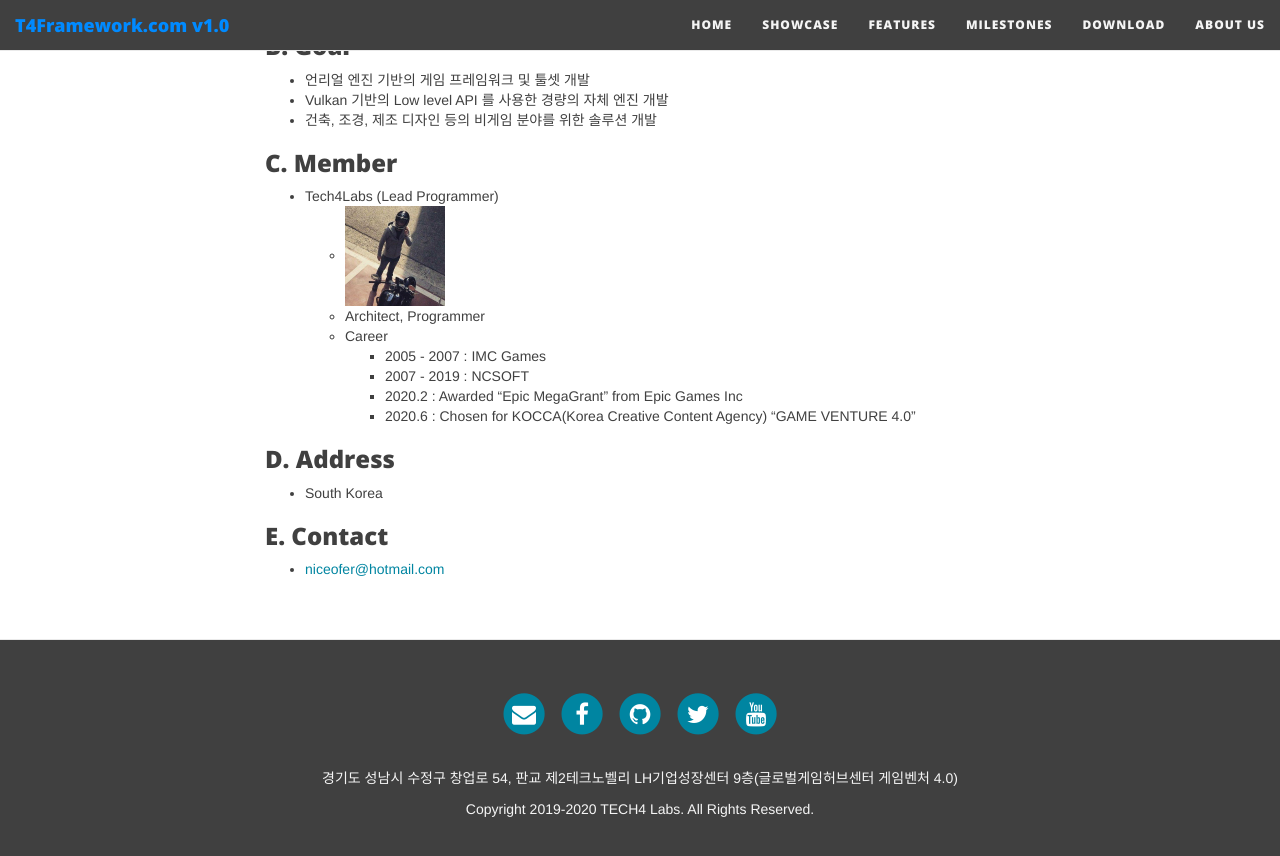
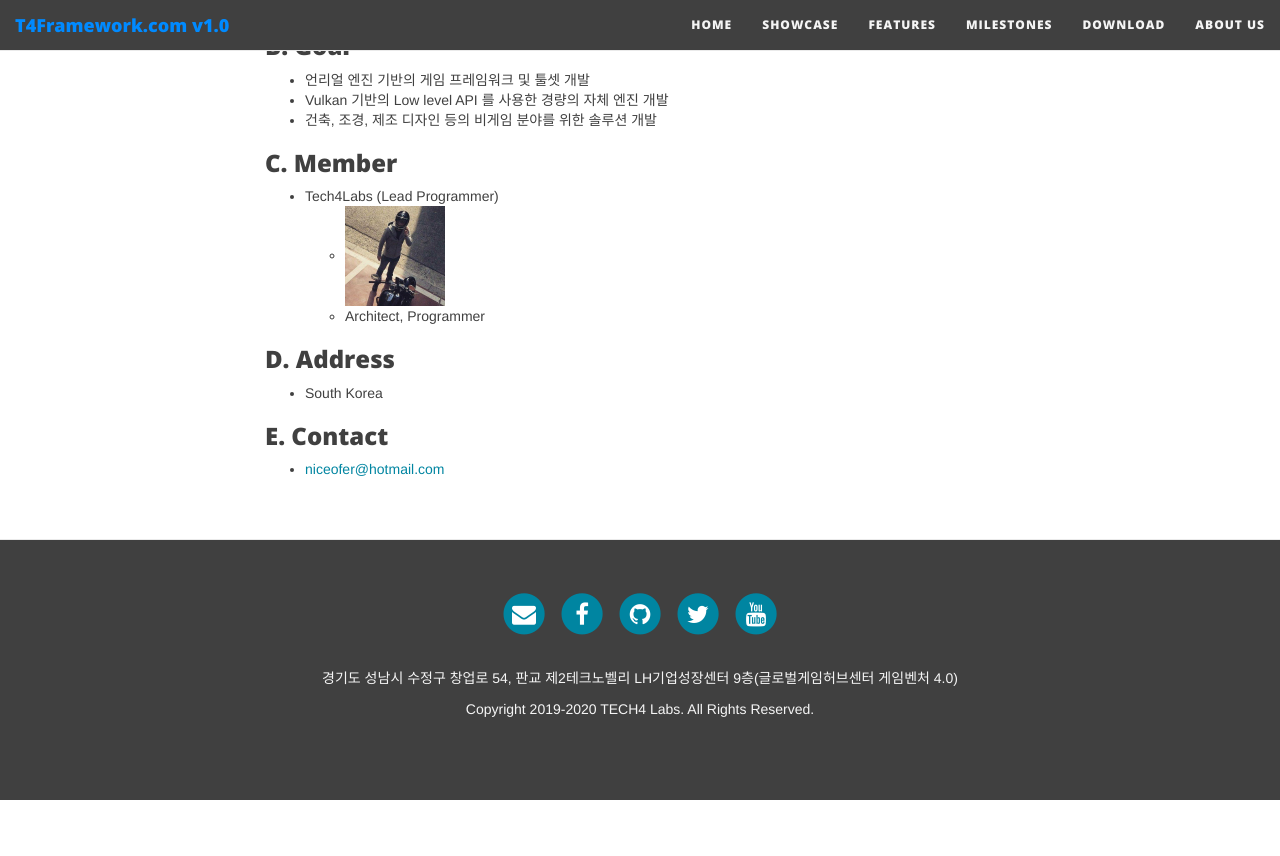
Before and after one commit to T4Framework/T4Framework_WebSite, a Jekyll site: the page built from docs/AboutUs.md, in a window 1280 px wide and 900 px high, scrolled down 708 px. Shown: the top 856 px of the window. Built offline with Jekyll 4.4.1, drawn with Linux system fonts in a browser that asks for light colours; nearby versions of some CDN libraries; after the commit the page ends 1508 px from its top, so only the background shows below that.

Commit message:
AboutUs 수정

```diff
--- a/docs/AboutUs.md
+++ b/docs/AboutUs.md
@@ -23,11 +23,6 @@ use-site-title: false
 - Tech4Labs (Lead Programmer)
   - <img src="https://t4framework.com/img/Noh.png" width="100px" height="100px">
   - Architect, Programmer
-  - Career
-    - 2005 - 2007 : IMC Games
-    - 2007 - 2019 : NCSOFT
-    - 2020.2 : Awarded "Epic MegaGrant" from Epic Games Inc
-    - 2020.6 : Chosen for KOCCA(Korea Creative Content Agency) "GAME VENTURE 4.0"
 
 ### D. Address
 
```
